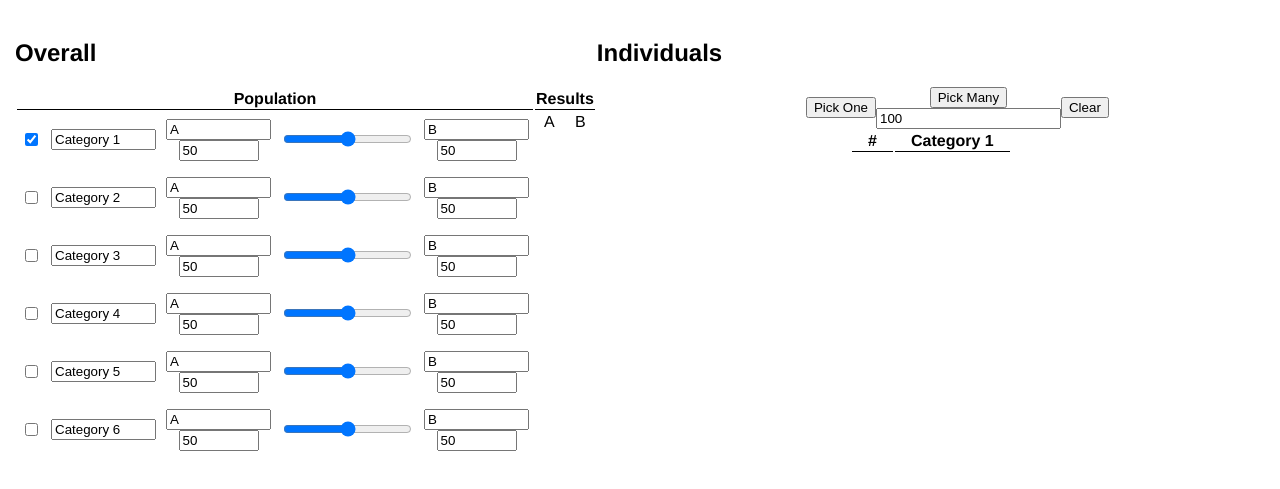
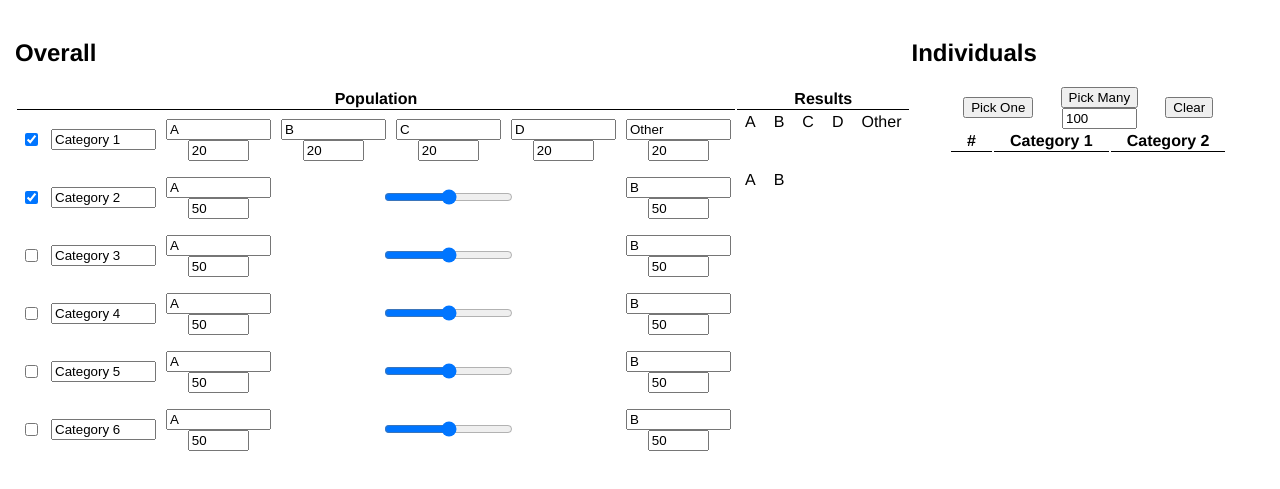
Before and after one commit to Joeltronics/sortition_simulator, a plain HTML site: page index.html in a window 1280 px wide. Shown: the part 61-550 px from the top of the page. Drawn offline with Linux system fonts and the light colour scheme.

Commit message:
First demographic can have up to 5 categories

```diff
--- a/index.html
+++ b/index.html
@@ -17,8 +17,8 @@
 					<table id="demographics">
 						<thead id="demographics_head">
 							<tr>
-								<th colspan="5">Population</th>
-								<th colspan="2">Results</th>
+								<th colspan="7">Population</th>
+								<th colspan="5">Results</th>
 							</tr>
 						</thead>
 						<tbody id="demographics_body"></tbody>
@@ -31,7 +31,7 @@
 						<input type="button" value="Pick One" onclick="pick_one()"/>
 						<div class="inline_block_center">
 							<input type="button" value="Pick Many" onclick="pick_many()"/><br/>
-							<input type="number" id="pick_many_number" name="pick_many_number" value="100" step="1" min="1" size="8"/>
+							<input type="number" id="pick_many_number" name="pick_many_number" value="100" step="1" min="1"/>
 						</div>
 						<input type="button" value="Clear" onclick="clear_all()"/>
 					</div>
--- a/main.js
+++ b/main.js
@@ -1,11 +1,16 @@
 'use strict';
 
 const NUM_DEMOGRAPHICS = 6;
+const MAX_NUM_CATEGORIES = 5;
 
 var demographics = [];
 var num_people = 0;
 
-function make_number(id, min=0, max=100, value=50, step=0.1) {
+function is_empty_or_whitespace(str) {
+	return str === null || str.match(/^ *$/) !== null;
+}
+
+function make_number(id, value=50, min=0, max=100, step=0.1) {
 	let input = document.createElement('input');
 	input.setAttribute('type', 'number');
 
@@ -16,12 +21,6 @@ function make_number(id, min=0, max=100, value=50, step=0.1) {
 	input.setAttribute('max', max);
 	input.setAttribute('value', value);
 	input.setAttribute('step', step);
-
-	let size = 5;
-	if (step < 0.1) {
-		size = 8;
-	}
-	input.setAttribute('size', size);
 
 	return input;
 }
@@ -41,7 +40,70 @@ function make_slider(id, min=0, max=100, value=50, step=0.1) {
 	return input;
 }
 
-function make_demographics_row(idx, name, enabled=true) {
+function set_callbacks(category_probability_inputs, slider=null) {
+
+	if (category_probability_inputs.length == 2) {
+
+		let number_a = category_probability_inputs[0];
+		let number_b = category_probability_inputs[1];
+
+		number_a.addEventListener('change', (event) => {
+			number_b.value = 100 - number_a.value;
+			if (slider) {
+				slider.value = number_a.value;
+			}
+		});
+
+		number_b.addEventListener('change', (event) => {
+			number_a.value = 100 - number_b.value;
+			if (slider) {
+				slider.value = number_a.value;
+			}
+		});
+
+		if (slider) {
+			slider.addEventListener('change', (event) => {
+				let val_a = parseFloat(slider.value);
+				let val_b = 100 - val_a;
+				// Round to 0.1, but remove trailing ".0"
+				number_a.value = parseFloat(val_a.toFixed(1));
+				number_b.value = parseFloat(val_b.toFixed(1));
+			});
+		}
+	} else {
+		// More than 2 - we need an "other" box
+
+		let other_box = category_probability_inputs[category_probability_inputs.length - 1];
+
+		for (let idx = 0; idx < category_probability_inputs.length - 1; ++idx) {
+			let number = category_probability_inputs[idx];
+
+			number.addEventListener('change', (event) => {
+
+				let sum_non_other = 0;
+				for (let n = 0; n < category_probability_inputs.length - 1; ++n) {
+					sum_non_other += parseFloat(category_probability_inputs[n].value);
+				}
+
+				// const other_val = Math.max(0, 100 - sum_non_other);
+				const other_val = 100 - sum_non_other;
+				// TODO: better overflow handling (when other_val < 0)
+
+				for (let n = 0; n < category_probability_inputs.length - 1; ++n) {
+					let input_n = category_probability_inputs[n];
+					const max_val = parseFloat(input_n.value) + Math.max(0, other_val);
+					input_n.setAttribute('max', max_val.toFixed(1));
+				}
+
+				console.log('sum_non_other', sum_non_other, 'other_val', other_val);
+
+				other_box.value = parseFloat(other_val.toFixed(1))
+			});
+		}
+	}
+}
+
+function make_demographics_row(idx, name, num_categories, enabled=true) {
 
 	let tr = document.createElement('tr');
 
@@ -59,67 +121,69 @@ function make_demographics_row(idx, name, enabled=true) {
 	text_category.setAttribute('id', name + '_category_name');
 	text_category.addEventListener('change', (event) => { update_table_head(); })
 
-	let text_a = document.createElement('input');
-	text_a.setAttribute('type', 'text');
-	text_a.setAttribute('size', '10');
-	text_a.setAttribute('value', 'A');
-	text_a.setAttribute('name', name + '_label_a');
-	text_a.setAttribute('id', name + '_label_a');
-	// text_a.addEventListener('change', (event) => { clear_all(); });
+	let category_text_boxes = [];
+	let category_probabilities = [];
+	for (let i = 0; i < num_categories; ++i) {
 
-	let text_b = document.createElement('input');
-	text_b.setAttribute('type', 'text');
-	text_b.setAttribute('size', '10');
-	text_b.setAttribute('value', 'B');
-	text_b.setAttribute('name', name + '_label_b');
-	text_b.setAttribute('id', name + '_label_b');
-	// text_b.addEventListener('change', (event) => { clear_all(); });
+		const is_other = (i == MAX_NUM_CATEGORIES - 1);
+		const default_category_name = is_other ? 'Other' : String.fromCharCode('A'.charCodeAt(0) + i);
+		const default_probability = 100.0 / num_categories;
 
-	let number_a = make_number(name + '_probability_a');
-	let number_b = make_number(name + '_probability_b');
-	let slider = make_slider(name + '_slider');
+		let text = document.createElement('input');
+		text.setAttribute('type', 'text');
+		text.setAttribute('size', '10');
+		text.setAttribute('value', default_category_name);
+		text.setAttribute('name', name + '_label_' + i);
+		text.setAttribute('id', name + '_label_' + i);
+		text.addEventListener('change', (event) => { update_stats(); });
+		category_text_boxes.push(text);
 
-	number_a.addEventListener('change', (event) => {
-		number_b.value = 100 - number_a.value;
-		slider.value = number_a.value;
-	});
-	number_b.addEventListener('change', (event) => {
-		number_a.value = 100 - number_b.value;
-		slider.value = number_a.value;
-	});
-	slider.addEventListener('change', (event) => {
-		let val_a = parseFloat(slider.value);
-		let val_b = 100 - val_a;
-		// Round to 0.1, but remove trailing ".0"
-		number_a.value = parseFloat(val_a.toFixed(1));
-		number_b.value = parseFloat(val_b.toFixed(1));
-	});
+		let number = make_number(name + '_probability_' + i, default_probability);
+		number.classList.add('probability_number');
+		if (is_other) {
+			number.setAttribute('readonly', true);
+			number.classList.add('number_other');
+		} else {
+			number.addEventListener('change', (event) => { update_stats(); });
+		}
+		category_probabilities.push(number);
+	}
+
+	let slider;
+	if (num_categories == 2) {
+		slider = make_slider(name + '_slider');
+	}
+
+	set_callbacks(category_probabilities, slider);
 
 	checkbox.addEventListener('change', (event) => { clear_all(); });
 
-	[
-		[checkbox],
-		[text_category],
-		[text_a, document.createElement('br'), number_a],
-		[slider],
-		[text_b, document.createElement('br'), number_b],
-	].forEach((cell) => {
+	const add_cell = (cell) => {
 		let td = document.createElement('td');
 		cell.forEach((elem) => { td.appendChild(elem);});
 		tr.appendChild(td);
-	});
+		return td;
+	};
 
-	let td;
+	add_cell([checkbox]);
+	add_cell([text_category]);
 
-	td = document.createElement('td');
-	td.id = name + '_results_a';
+	if (num_categories == 2) {
+		add_cell([category_text_boxes[0], document.createElement('br'), category_probabilities[0]]);
+		add_cell(slider ? [slider] : []).setAttribute('colspan', MAX_NUM_CATEGORIES - 2);
+		add_cell([category_text_boxes[1], document.createElement('br'), category_probabilities[1]]);
+	} else {
+		for (let i = 0; i < num_categories; ++i) {
+			add_cell([category_text_boxes[i], document.createElement('br'), category_probabilities[i]]);
+		}
+	}
+
+	for (let i = 0; i < num_categories; ++i) {
+		let td = document.createElement('td');
+		td.id = name + '_results_' + i;
 		td.classList.add('result_cell');
 		tr.appendChild(td);
-
-	td = document.createElement('td');
-	td.id = name + '_results_b';
-	td.classList.add('result_cell');
-	tr.appendChild(td);
+	}
 
 	// TODO: pie chart
 	// td = document.createElement('td');
@@ -132,19 +196,23 @@ function make_demographics_row(idx, name, enabled=true) {
 
 function iterate_all_demographics(f) {
 	for (let idx = 0; idx < NUM_DEMOGRAPHICS; ++idx) {
+
+		const num_categories = (idx == 0) ? MAX_NUM_CATEGORIES : 2;
+
 		let name = 'demographic_' + idx;
 		let checkbox = document.getElementById(name + '_enabled');
 		let enabled = undefined;
 		if (checkbox) {
 			enabled = checkbox.checked;
 		}
-		f(idx, name, enabled);
+		f(idx, name, num_categories, enabled);
 	}
 }
+
 function iterate_all_enabled_demographics(f) {
-	iterate_all_demographics((idx, name, enabled) => {
+	iterate_all_demographics((idx, name, num_categories, enabled) => {
 		if (enabled) {
-			f(idx, name);
+			f(idx, name, num_categories);
 		}
 	});
 }
@@ -157,7 +225,7 @@ function update_table_head() {
 	th.innerText = '#';
 	tr.appendChild(th);
 
-	iterate_all_enabled_demographics((idx, name) => {
+	iterate_all_enabled_demographics((idx, name, num_categories) => {
 		let label = document.getElementById(name + '_category_name').value;
 		let th = document.createElement('th');
 		th.innerText = label;
@@ -180,38 +248,59 @@ function reset_table() {
 	console.log('Done clearing table');
 }
 
+function update_stats() {
+	iterate_all_demographics((idx, name, num_categories, enabled) => {
+		for (let i = 0; i < num_categories; ++i) {
+
+			let results = document.getElementById(name + '_results_' + i);
+
+			const label = document.getElementById(name + '_label_' + i).value;
+
+			let this_category_enabled = enabled;
+			if (enabled && num_categories > 2) {
+				const probability = parseFloat(document.getElementById(name + '_probability_' + i).value);
+				if (is_empty_or_whitespace(label) && probability <= 0) {
+					this_category_enabled = false;
+				}
+			}
+
+			if (!this_category_enabled) {
+				results.innerHTML = '&nbsp;<br>&nbsp;<br>&nbsp;';
+
+			} else if (num_people <= 0) {
+				// Prevent injection - update as text, then append HTML
+				results.innerText = label;
+				results.innerHTML += '<br>&nbsp;<br>&nbsp;';
+
+			} else {
+				const val = demographics[idx][i];
+				const pct = val / num_people * 100.0;
+				results.innerText = `${label}\n${val} / ${num_people}\n${pct.toFixed(1)} %`;
+			}
+		}
+	});
+}
+
 function reset_stats() {
 	console.log('reset_stats()');
 
 	num_people = 0;
 	demographics = [];
-	iterate_all_demographics((idx, name, enabled) => {
-		demographics.push([0, 0]);
+	iterate_all_demographics((idx, name, num_categories, enabled) => {
+		let dem = [];
+		for (let i = 0; i < num_categories; ++i) {
+			dem.push(0);
+		}
+		demographics.push(dem);
 	});
 	// console.log(demographics);
 
-	iterate_all_demographics((idx, name, enabled) => {
-		let label_a = document.getElementById(name + '_label_a').value;
-		let label_b = document.getElementById(name + '_label_b').value;
-
-		let results_a = document.getElementById(name + '_results_a');
-		let results_b = document.getElementById(name + '_results_b');
-
-		if (enabled) {
-			results_a.innerText = label_a;
-			results_a.innerHTML += '<br>&nbsp;<br>&nbsp;';
-			results_b.innerText = label_b;
-			results_b.innerHTML += '<br>&nbsp;<br>&nbsp;';
-		} else {
-			results_a.innerHTML = '&nbsp;<br>&nbsp;<br>&nbsp;';
-			results_b.innerHTML = '&nbsp;<br>&nbsp;<br>&nbsp;';
-		}
-	});
+	update_stats();
 }
 
 function on_ready() {
-	iterate_all_demographics((idx, name, enabled) => {
-		make_demographics_row(idx, name, idx == 0);
+	iterate_all_demographics((idx, name, num_categories, enabled) => {
+		make_demographics_row(idx, name, num_categories, idx <= 1);
 	});
 	reset_stats();
 	reset_table();
@@ -230,6 +319,7 @@ function pick(n) {
 	for (let i = 0; i < n; ++i) {
 		_pick_one();
 	}
+	update_stats();
 }
 
 function _pick_one()
@@ -248,42 +338,61 @@ function _pick_one()
 		tr.appendChild(td);
 	}
 
-	iterate_all_enabled_demographics((idx, name) => {
-		const probability_a = document.getElementById(name + '_probability_a').value / 100.0;
-		// const probability_b = document.getElementById(name + '_probability_b').value / 100.0;
-
-		const label_a = document.getElementById(name + '_label_a').value;
-		const label_b = document.getElementById(name + '_label_b').value;
-		let results_a = document.getElementById(name + '_results_a');
-		let results_b = document.getElementById(name + '_results_b');
+	iterate_all_enabled_demographics((idx, name, num_categories) => {
 
 		let selected_idx;
-		let selected_label;
+		if (num_categories == 2)
+		{
+			const probability_a = document.getElementById(name + '_probability_0').value / 100.0;
+			// const probability_b = document.getElementById(name + '_probability_1').value / 100.0;
+
 			const r = Math.random();
 			if (r < probability_a) {
-			selected_label = label_a;
 				selected_idx = 0;
 			} else {
-			selected_label = label_b;
 				selected_idx = 1;
+			}
+		}
+		else
+		{
+			const r = Math.random();
+
+
+
+
+			// TODO
+
+			let sum_prob = 0;
+			for (let i = 0; i < num_categories; ++i) {
+				const probability_this_category = Math.max(0, document.getElementById(name + '_probability_' + i).value / 100.0);
+				sum_prob += probability_this_category
+
+				if (r < sum_prob) {
+					selected_idx = i;
+					break;
+				}
+			}
+
+
+
+
+
+			// const probability_a = document.getElementById(name + '_probability_0').value / 100.0;
+			// const probability_b = document.getElementById(name + '_probability_1').value / 100.0;
+
+
+
+			// selected_idx = 0;
+			// selected_label = '';
 		}
 
 		demographics[idx][selected_idx] += 1;
 
 		if (tr) {
 			let td = document.createElement('td');
-			td.innerText = selected_label;
+			td.innerText = document.getElementById(name + '_label_' + selected_idx).value;
 			tr.appendChild(td);
 		}
-
-		const val_a = demographics[idx][0];
-		const val_b = demographics[idx][1];
-
-		const pct_a = val_a / num_people * 100.0;
-		const pct_b = val_b / num_people * 100.0;
-
-		results_a.innerText = `${label_a}\n${val_a} / ${num_people}\n${pct_a.toFixed(1)} %`;
-		results_b.innerText = `${label_b}\n${val_b} / ${num_people}\n${pct_b.toFixed(1)} %`;
 	});
 
 	if (tr) {
--- a/style.css
+++ b/style.css
@@ -43,7 +43,7 @@ th {
 #demographics_container {
 	flex-grow: 0;
 	min-width: 200px;
-	max-width: 1000px;
+	max-width: 1200px;
 }
 
 #individuals_container {
@@ -158,3 +158,23 @@ table#individuals_results {
 	max-width: 250px;
 	margin: auto;
 }
+
+#pick_many_number {
+	width: 5em;
+}
+
+.probability_number {
+	width: 4em;
+}
+
+/* Chrome, Safari, Edge, Opera */
+input::-webkit-outer-spin-button.number_other,
+input::-webkit-inner-spin-button.number_other {
+	-webkit-appearance: none;
+	margin: 0;
+}
+
+/* Firefox */
+input[type=number].number_other {
+	-moz-appearance: textfield;
+}
```
Lines whose indentation alone changed are shown as unchanged.
